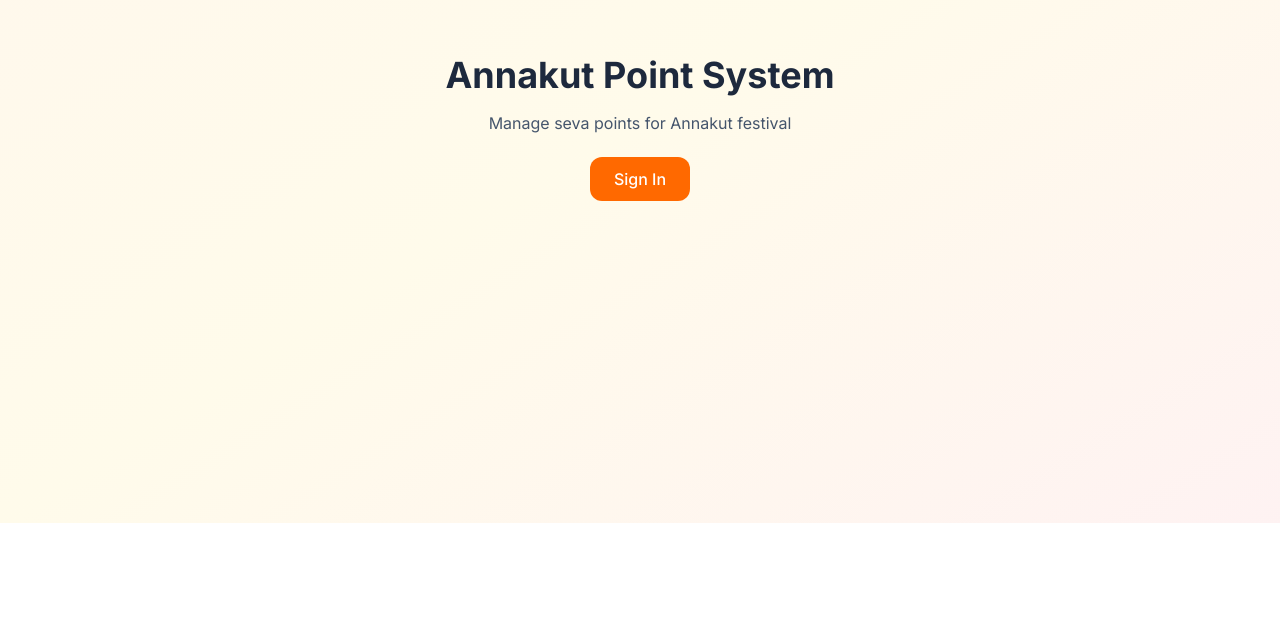
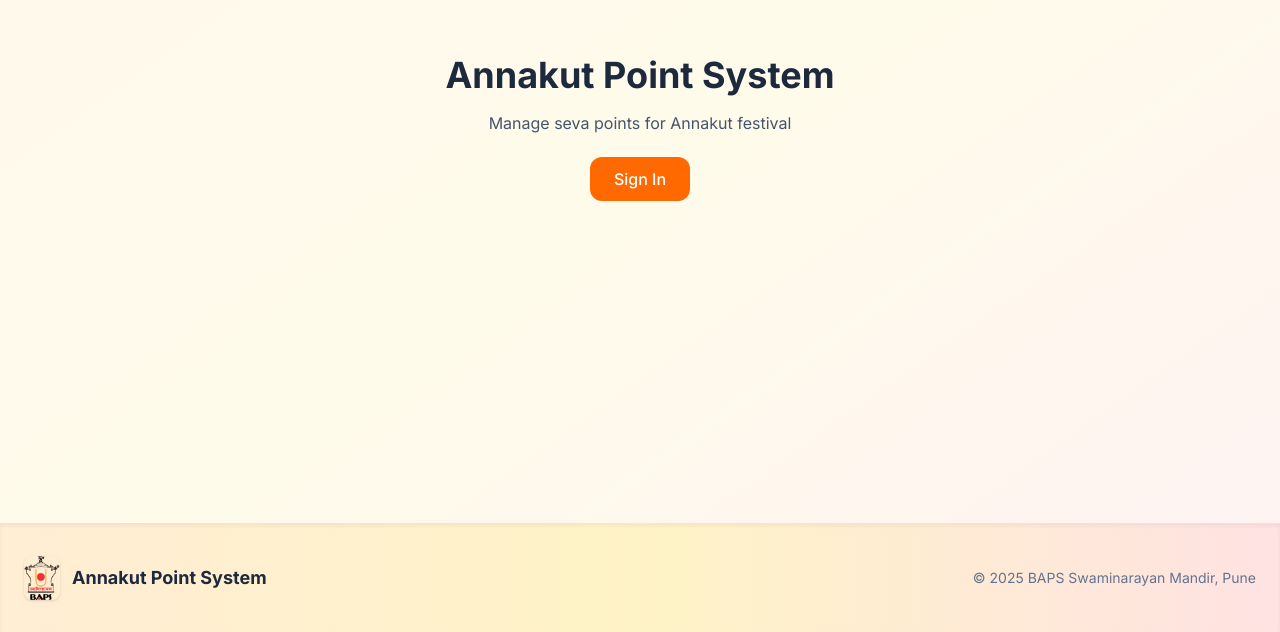
Before and after one commit to Harikrishna-Mac/Annakut_points, a Next.js app: page / in a window 1280 px wide. Shown: the part 277-909 px from the top of the page. Before the commit the page ends 800 px from the top, so only its background shows below. Built offline with nearby package versions, Linux system fonts and the light colour scheme; no server answers.

Commit message:
Added Footer

```diff
--- a/app/layout.tsx
+++ b/app/layout.tsx
@@ -1,6 +1,7 @@
 import { ClerkProvider } from '@clerk/nextjs';
 import { Inter } from 'next/font/google';
 import './globals.css';
+import Footer from '@/components/Footer';
 
 const inter = Inter({ subsets: ['latin'] });
 
@@ -20,6 +21,7 @@ export default function RootLayout({
         <body className={inter.className}>
           <div className="min-h-screen bg-gradient-to-br from-orange-50 via-amber-50 to-red-50">
             {children}
+          <Footer/>
           </div>
         </body>
       </html>
--- /dev/null
+++ b/components/Footer.tsx
@@ -0,0 +1,39 @@
+import React from 'react'
+import Image from "next/image";
+
+const Footer = () => {
+  return (
+    <div>
+     <footer className="bg-gradient-to-r from-orange-100 via-amber-100 to-red-100 border-t border-orange-200/50 shadow-inner">
+      <div className="max-w-7xl mx-auto px-6 py-8 flex flex-col md:flex-row items-center justify-between space-y-4 md:space-y-0">
+
+        {/* Left Section with Logo + Title */}
+        <div className="flex items-center space-x-3 text-center md:text-left">
+          <Image
+            src="/baps-logo.webp"
+            alt="Annakut Logo"
+            width={36}
+            height={36}
+            className="rounded-lg shadow-sm"
+          />
+          <div>
+            <h2 className="text-lg font-bold text-slate-800">
+              Annakut Point System
+            </h2>
+
+          </div>
+        </div>
+
+
+
+        {/* Right Section */}
+        <div className="text-center md:text-right text-slate-500 text-sm">
+          © {new Date().getFullYear()} BAPS Swaminarayan Mandir, Pune
+        </div>
+      </div>
+    </footer>
+    </div>
+  )
+}
+
+export default Footer
```
Also changed, not shown: public/baps-logo.webp (added).
